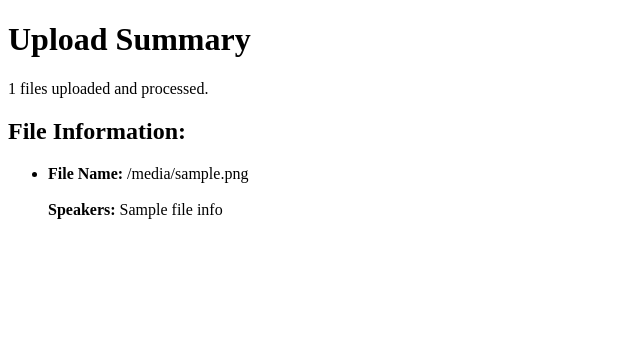
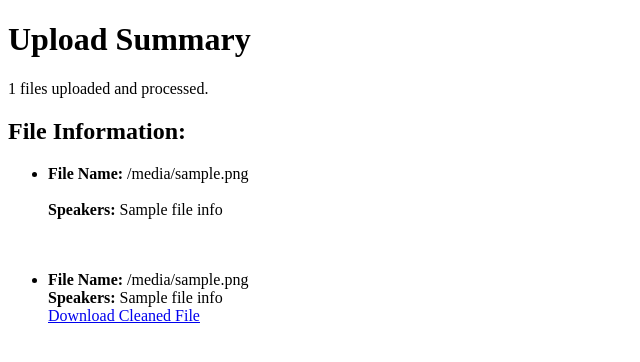
Before and after one commit to eugene-clearhorizon/teams-transcript-cleaner, a Flask app: template templates/upload_summary.html in a window 1280 px wide. Shown: the top 362 px of the page, without its empty margins (0-640 px from the left). Run offline with Flask 3, Linux system fonts and the light colour scheme; the template is opened without the code that fills it: most values are stand-ins (such as "Sample title", 1, 10 or a date in 2020).

Commit message:
modified:   templates/upload_summary.html

```diff
--- a/templates/upload_summary.html
+++ b/templates/upload_summary.html
@@ -23,5 +23,16 @@
             </li>
         {% endfor %}
     </ul>
+    <ul>
+        {% for file_info in file_info_list %}
+            <li>
+                <strong>File Name:</strong> {{ file_info['filename'] }}<br>
+                <strong>Speakers:</strong> {{ file_info['names'] }}<br>
+                <!-- Add a link to download the cleaned file -->
+                <a href="{{ url_for('download_file', filename=file_info['filename']) }}">Download Cleaned File</a><br>
+                <br>
+            </li>
+        {% endfor %}
+    </ul>
 </body>
 </html>
```
